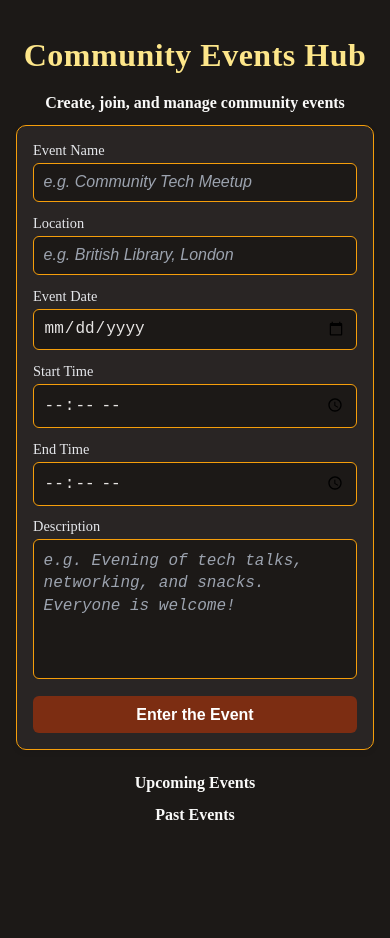
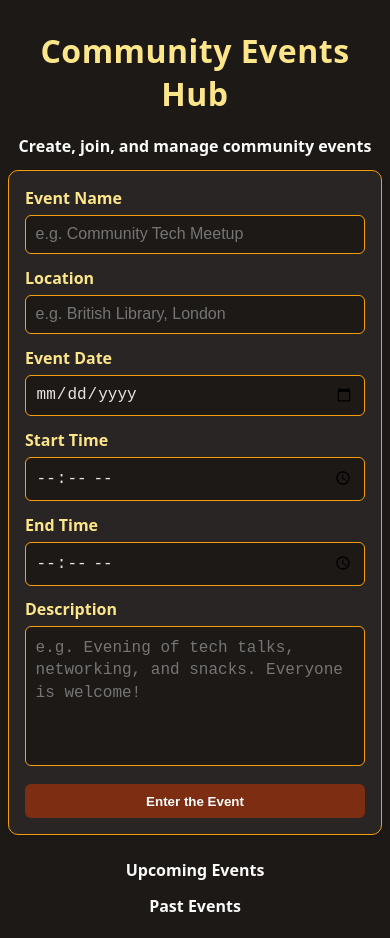
Before and after one commit to bh-official/fullstack-community-events-hub, a website built with Vite: page client/index.html in a window 390 px wide. Before the commit the page ends 853 px from the top, so only its background shows below. Built offline with nearby package versions, Linux system fonts and the light colour scheme; no server answers.

Commit message:
updated project

```diff
--- a/client/src/style.css
+++ b/client/src/style.css
@@ -1,111 +1,7 @@
 * {
- /* margin: 0px;
-  padding: 0px; */
   box-sizing: border-box;
 }
 
-h1{
-  text-align: center;
-  font-size: 2rem;
-  font-weight: 600;
-  margin-bottom: 1.2rem;
-  color: #1f2937;
-  letter-spacing: 0.5px;
-
-
-  /* Form container */
-}
-form {
-  background: #76b9dd;
-  padding: 1.2rem;
-  border-radius: 10px;
-  box-shadow: 0 6px 20px rgba(0, 0, 0, 0.08);
-  }
-
-form label {
-  display: block;
-  margin-bottom: 0.25rem;
-  font-size: 0.9rem;
-  font-weight: 500;
-  color: #4b5563;
-}
-
-/* Inputs + textarea */
-form input,
-form textarea {
-  width: 100%;
-  padding: 0.6rem 0.7rem;
-  margin-bottom: 0.9rem;
-  border: 1px solid #d1d5db;
-  border-radius: 6px;
-  font-size: 0.95rem;
-  transition: border-color 0.2s ease, box-shadow 0.2s ease;
-}
-
-/* Placeholder (watermark) */
-input::placeholder,
-textarea::placeholder {
-  color: #9ca3af;
-  font-style: italic;
-}
-
-/* Focus state */
-form input:focus,
-form textarea:focus {
-  outline: none;
-  border-color: #6366f1;
-  box-shadow: 0 0 0 2px rgba(99, 102, 241, 0.2);
-}
-
-/* Button */
-form button {
-  width: 100%;
-  padding: 0.7rem;
-  background: #6366f1;
-  color: white;
-  font-size: 1rem;
-  font-weight: 500;
-  border: none;
-  border-radius: 6px;
-  cursor: pointer;
-  transition: background 0.2s ease, transform 0.1s ease;
-}
-form button:hover {
-  background: #4f46e5;
-  transform: translateY(-1px);
-}
-
-@media (max-width: 800px) {
-  body {
-    background-color: #111827;
-    color: #f9fafb;
-  }
-
-  h1 {
-    color: #f9fafb;
-  }
-
-  form {
-    background-color: #1f2933;
-  }
-
-  form label {
-    color: #e5e7eb;
-  }
-
-  form input,
-  form textarea {
-    background-color: #111827;
-    color: #f9fafb;
-    border-color: #374151;
-  }
-
-  input::placeholder,
-  textarea::placeholder {
-    color: #9ca3af;
-  }
-}
-/*
 body {
   font-family: system-ui, Arial, sans-serif;
   background-color:#fff6e5;
@@ -340,4 +236,4 @@ label {
   label {
     color: #fde68a;
   }
-} */
+}
```
